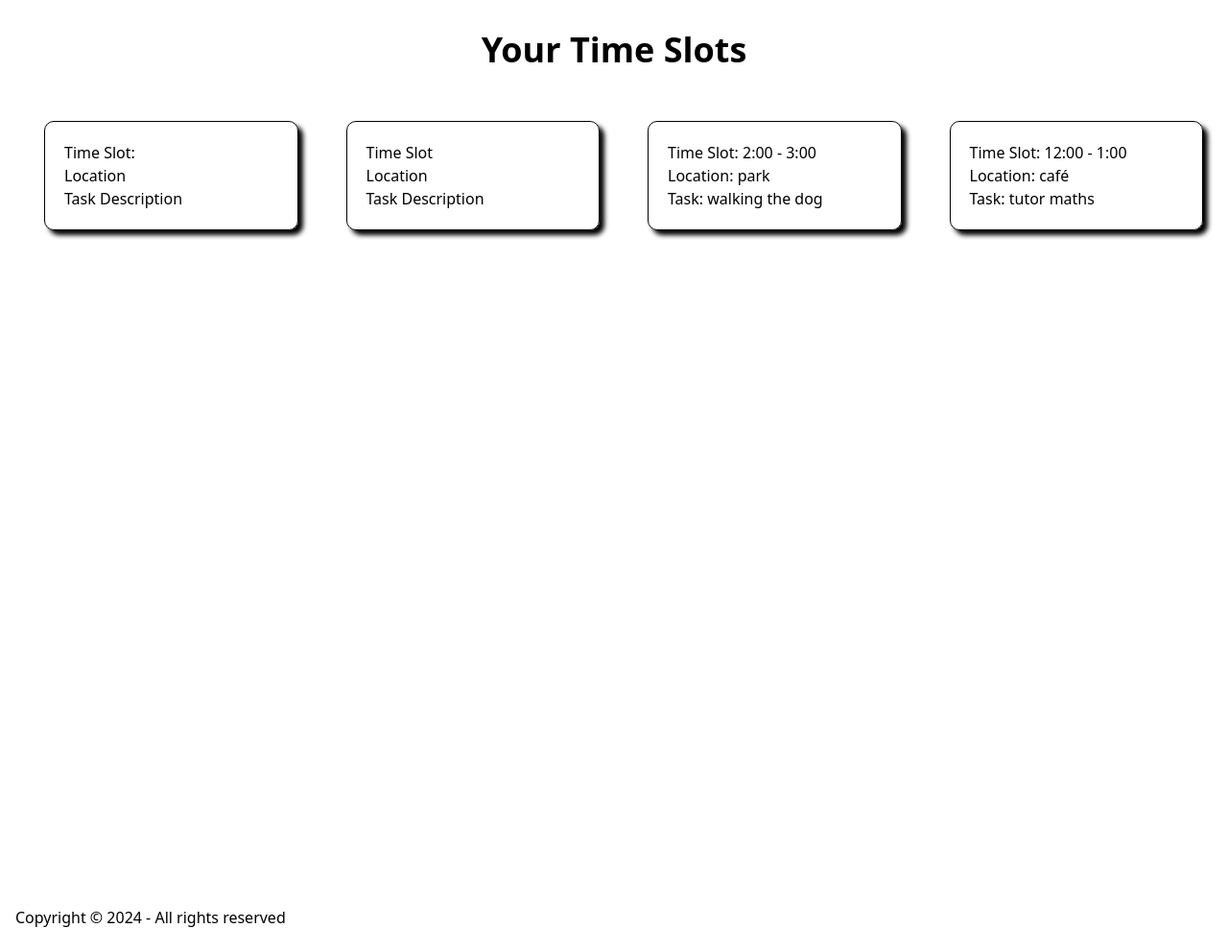
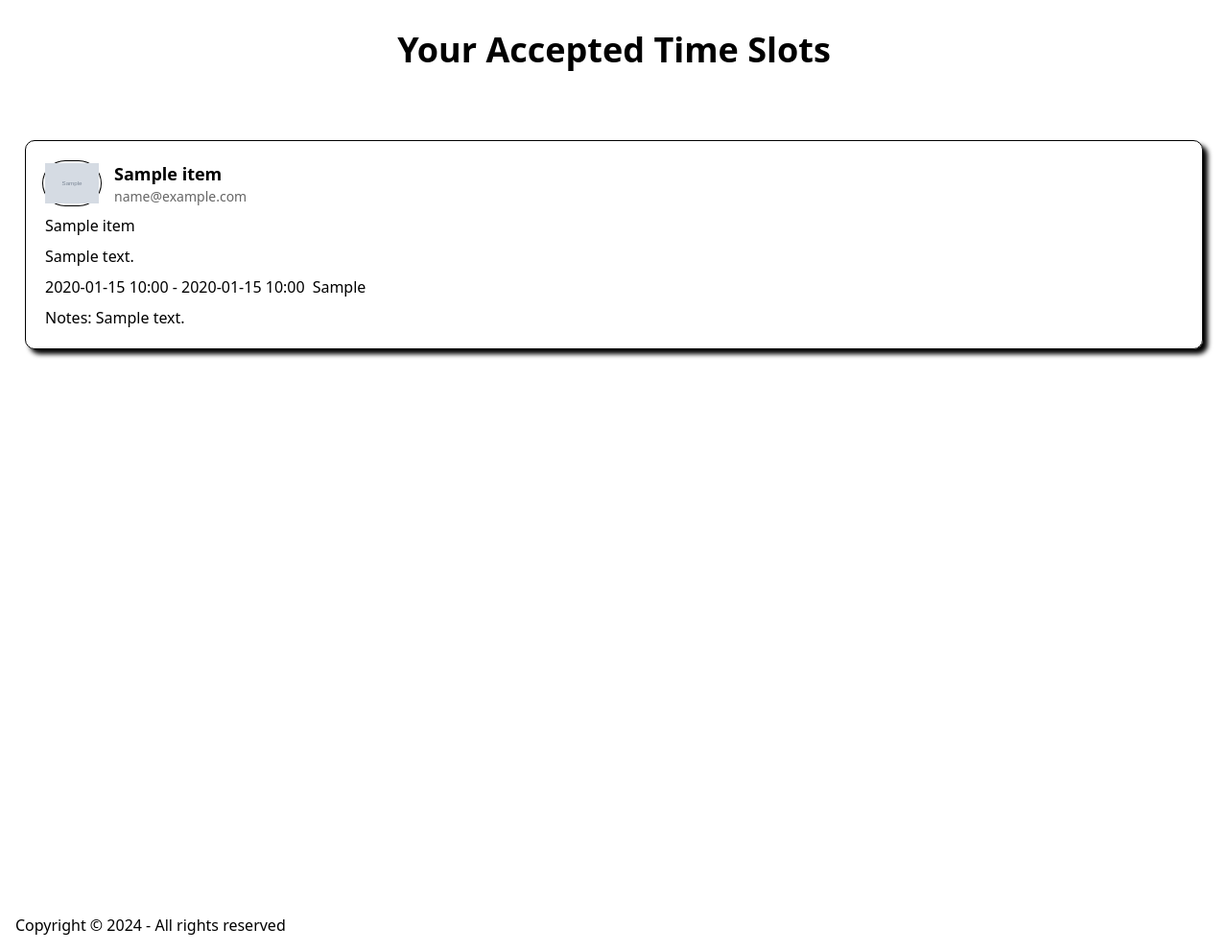
Before and after one commit to ccaecha/hackathon-5-team-5, a Flask app: template flask-app/app/templates/main/calendar.html in a window 1280 px wide. Shown: the part 100-1092 px from the top of the page at 96% size. Run offline with Flask 3, Linux system fonts and the light colour scheme; the template is opened without the code that fills it: most values are stand-ins (such as "Sample title", 1, 10 or a date in 2020); some libraries are stand-ins or nearby versions.

Commit message:
calendar

```diff
--- a/flask-app/app/templates/main/calendar.html
+++ b/flask-app/app/templates/main/calendar.html
@@ -1,50 +1,47 @@
-
 {% extends "main/base.html" %}
 
-{% block title %}Main Index{% endblock %}
+{% block title %}Your Calendar{% endblock %}
 
 {% block content %}
-<h1 class="text-4xl font-bold mb-6 text-center">Your Time Slots</h1>
-<div class=" min-h-screen bg-base-200">
-    <div id="card-list" class="card-list-container">
-
-        <div class="card">
-            <p>Time Slot:</p>
-            <p>Location</p>
-            <p>Task Description</p>
+<h1 class="text-4xl font-bold mb-8 text-center">Your Accepted Time Slots</h1>
+<div class="min-h-screen bg-base-200 py-8">
+    <div class="flex flex-wrap gap-8 justify-center">
+        {% for item in calendar %}
+        <div class="card w-96 bg-base-100 shadow-xl">
+            <div class="card-body">
+                <div class="flex items-center gap-4 mb-2">
+                    <div class="avatar">
+                        <div class="w-14 rounded-full ring ring-primary ring-offset-base-100 ring-offset-2">
+                            <img src="{{ item.avatar_url }}" alt="{{ item.owner_name }}">
+                        </div>
+                    </div>
+                    <div>
+                        <div class="font-bold text-lg">{{ item.owner_name }}</div>
+                        <div class="text-sm opacity-60">{{ item.owner_email }}</div>
+                    </div>
+                </div>
+                <h2 class="card-title mb-2">{{ item.event_title }}</h2>
+                <p class="mb-1">{{ item.event_description }}</p>
+                <div class="flex flex-wrap gap-2 my-2">
+                    <span class="badge badge-info badge-outline">
+                        {{ item.start_time.strftime('%Y-%m-%d %H:%M') }} - {{ item.end_time.strftime('%Y-%m-%d %H:%M')
+                        }}
+                    </span>
+                    <span class="badge badge-secondary badge-outline">
+                        {{ item.event_location }}
+                    </span>
+                </div>
+                {% if item.event_additional_notes %}
+                <div class="mt-2">
+                    <span class="badge badge-ghost">Notes:</span>
+                    <span>{{ item.event_additional_notes }}</span>
+                </div>
+                {% endif %}
+            </div>
         </div>
-        <div class="card">
-            <p>Time Slot</p>
-            <p>Location</p>
-            <p>Task Description</p>
-        </div>
-    </ol>
-
+        {% else %}
+        <div class="text-center w-full mt-10 text-lg text-gray-500">No accepted time slots yet.</div>
+        {% endfor %}
+    </div>
 </div>
-<script>
-    const testitems=[{"time":"2:00 - 3:00", "location":"park", "taskDescription":"walking the dog" }, {"time":"12:00 - 1:00", "location":"café", "taskDescription":"tutor maths" }]
-
-    testitems.forEach(item => {
-        const testlist = document.getElementById("card-list")
-        const card = document.createElement('div')
-        card.setAttribute('class', 'card')
-
-        const timeslot = document.createElement('h3')
-        timeslot.textContent="Time Slot: " + item.time
-
-        const location = document.createElement('p')
-        location.textContent = "Location: " + item.location
-
-        const task = document.createElement('p')
-        task.textContent = "Task: " + item.taskDescription
-
-        card.appendChild(timeslot)
-        card.appendChild(location)
-        card.appendChild(task)
-        testlist.appendChild(card)
-
-    });
-
-
-</script>
 {% endblock %}
```
Also changed, not shown: flask-app/app/main/routes.py (+32 -1 lines).
